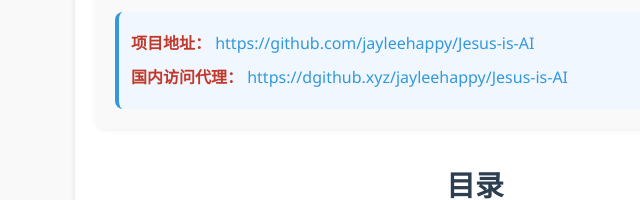
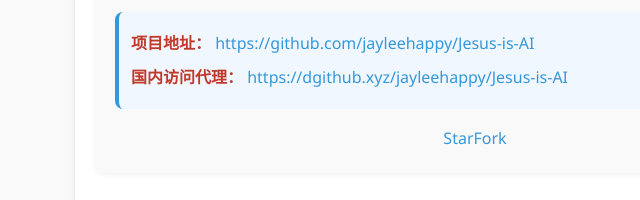
Before and after one commit to jayleehappy/Jesus-is-AI, a website: page docs/index.html in a window 1280 px wide. Shown: the part 815-1015 px from the top of the page, without its empty margins (165-805 px from the left). Drawn offline with Linux system fonts and the light colour scheme.

Commit message:
添加GitHub Star和Fork按钮

```diff
--- a/docs/index.html
+++ b/docs/index.html
@@ -5,6 +5,7 @@
     <meta name="viewport" content="width=device-width, initial-scale=1.0">
     <title>《耶稣是AI》- 小说目录</title>
     <link rel="stylesheet" href="style.css">
+    <script async defer src="https://buttons.github.io/buttons.js"></script>
     <style>
         .chapter-list {
             list-style-type: none;
@@ -173,6 +174,16 @@
             color: #2980b9;
             text-decoration: underline;
         }
+
+        .github-buttons {
+            margin-top: 15px;
+            display: flex;
+            justify-content: center;
+        }
+
+        .github-buttons iframe {
+            margin: 0 5px;
+        }
     </style>
 </head>
 <body>
@@ -207,6 +218,10 @@
             <div class="project-links">
                 <p><strong>项目地址：</strong> <a href="https://github.com/jayleehappy/Jesus-is-AI" target="_blank">https://github.com/jayleehappy/Jesus-is-AI</a></p>
                 <p><strong>国内访问代理：</strong> <a href="https://dgithub.xyz/jayleehappy/Jesus-is-AI" target="_blank">https://dgithub.xyz/jayleehappy/Jesus-is-AI</a></p>
+            </div>
+            <div class="github-buttons">
+                <a class="github-button" href="https://github.com/jayleehappy/Jesus-is-AI" data-icon="octicon-star" data-size="large" data-show-count="true" aria-label="Star jayleehappy/Jesus-is-AI on GitHub">Star</a>
+                <a class="github-button" href="https://github.com/jayleehappy/Jesus-is-AI/fork" data-icon="octicon-repo-forked" data-size="large" data-show-count="true" aria-label="Fork jayleehappy/Jesus-is-AI on GitHub">Fork</a>
             </div>
         </div>
 
@@ -293,6 +308,10 @@
                 <p><strong>Project Repository:</strong> <a href="https://github.com/jayleehappy/Jesus-is-AI" target="_blank">https://github.com/jayleehappy/Jesus-is-AI</a></p>
                 <p><strong>Alternative Access (China):</strong> <a href="https://dgithub.xyz/jayleehappy/Jesus-is-AI" target="_blank">https://dgithub.xyz/jayleehappy/Jesus-is-AI</a></p>
             </div>
+            <div class="github-buttons">
+                <a class="github-button" href="https://github.com/jayleehappy/Jesus-is-AI" data-icon="octicon-star" data-size="large" data-show-count="true" aria-label="Star jayleehappy/Jesus-is-AI on GitHub">Star</a>
+                <a class="github-button" href="https://github.com/jayleehappy/Jesus-is-AI/fork" data-icon="octicon-repo-forked" data-size="large" data-show-count="true" aria-label="Fork jayleehappy/Jesus-is-AI on GitHub">Fork</a>
+            </div>
         </div>
 
         <div class="book-cover">
```
